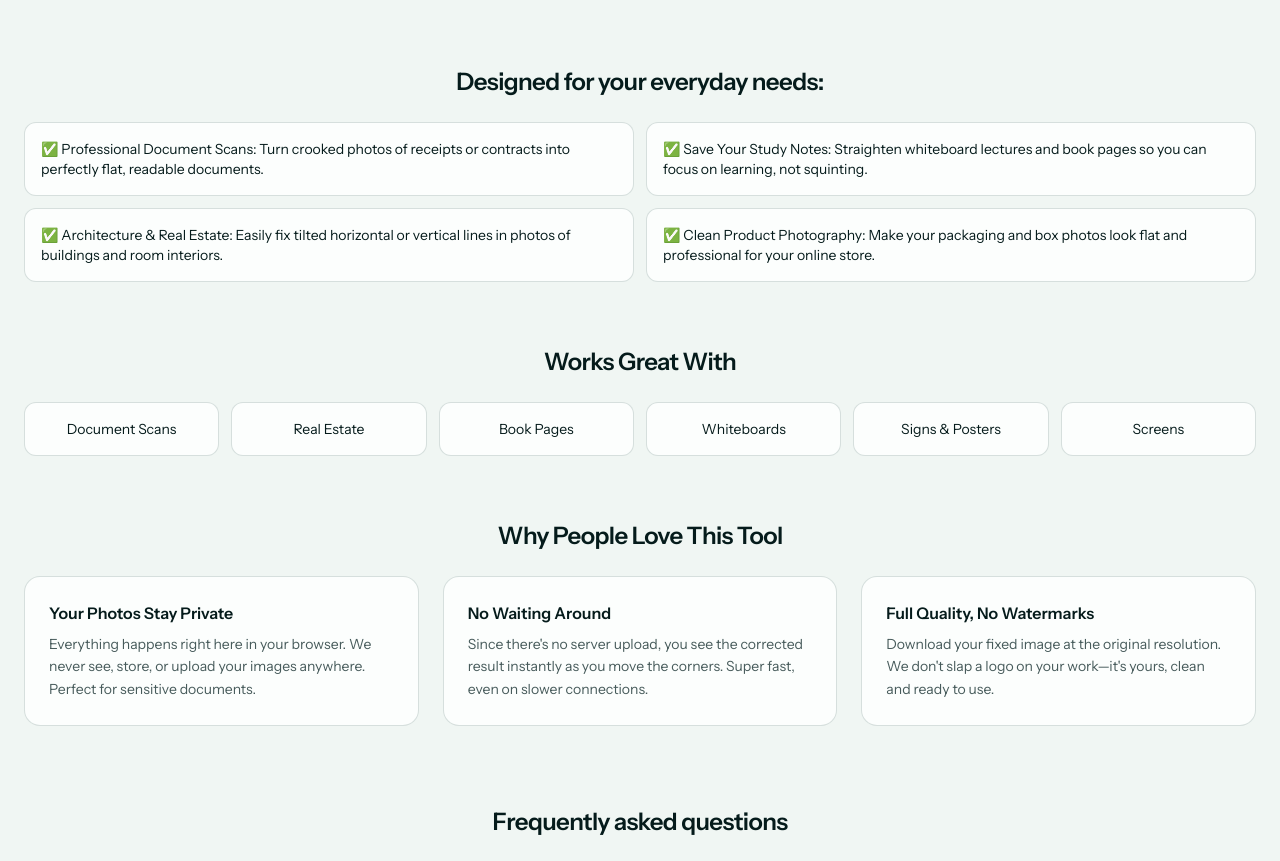
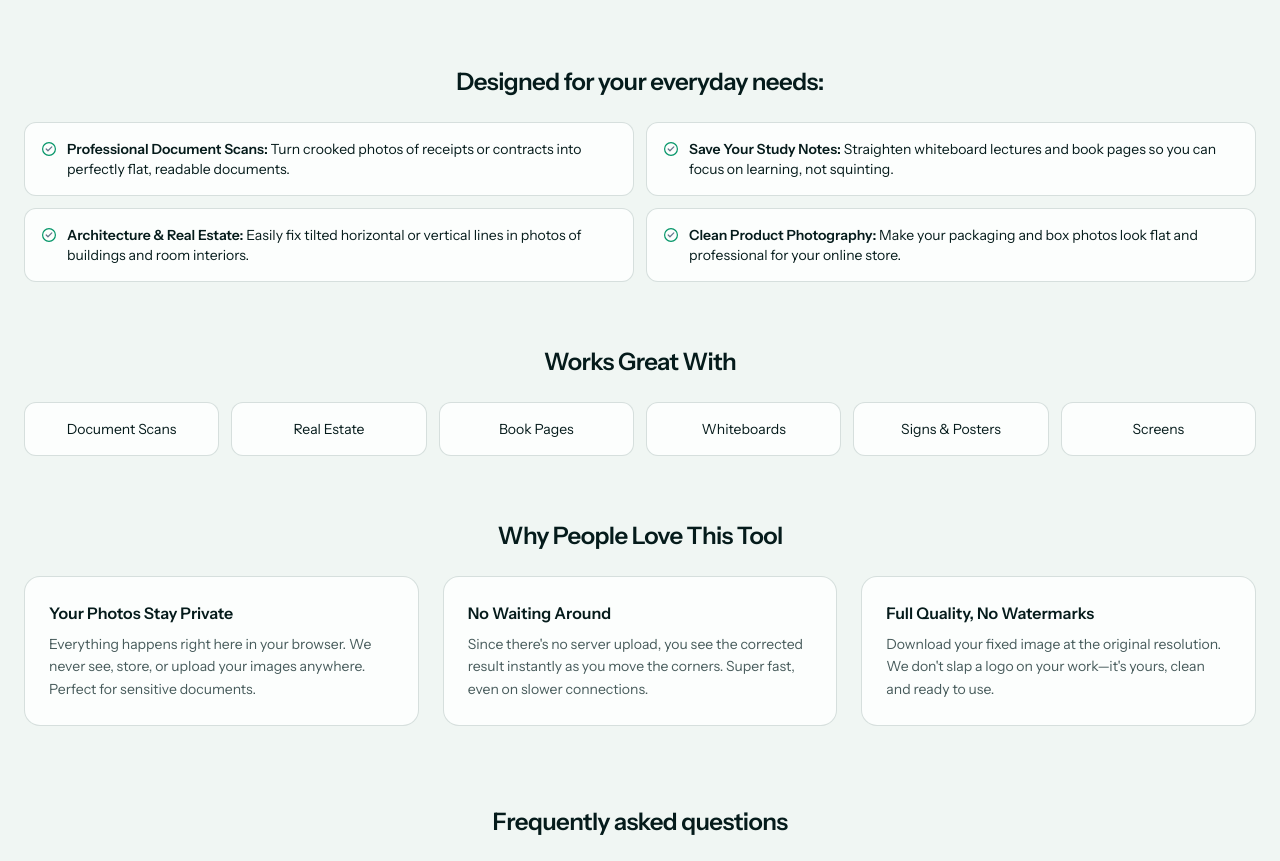
Before and after one commit to oathanrex/perspective-fix, a React (Vite) app: page / in a window 1280 px wide. Shown: the part 2121-2982 px from the top of the page. Built offline with nearby package versions, Linux system fonts and the light colour scheme.

Commit message:
Use SVG check icons in everyday use cases
Replace emoji checkmarks with a consistent green SVG circle-check icon in the everyday use-case cards.

Co-authored-by: Copilot <223556219+Copilot@users.noreply.github.com>

```diff
--- a/src/components/InteractiveSections.tsx
+++ b/src/components/InteractiveSections.tsx
@@ -85,10 +85,26 @@ const HOW_IT_WORKS = [
 ] as const;
 
 const EVERYDAY_NEEDS = [
-  '✅ Professional Document Scans: Turn crooked photos of receipts or contracts into perfectly flat, readable documents.',
-  '✅ Save Your Study Notes: Straighten whiteboard lectures and book pages so you can focus on learning, not squinting.',
-  '✅ Architecture & Real Estate: Easily fix tilted horizontal or vertical lines in photos of buildings and room interiors.',
-  '✅ Clean Product Photography: Make your packaging and box photos look flat and professional for your online store.',
+  {
+    title: 'Professional Document Scans',
+    description:
+      'Turn crooked photos of receipts or contracts into perfectly flat, readable documents.',
+  },
+  {
+    title: 'Save Your Study Notes',
+    description:
+      'Straighten whiteboard lectures and book pages so you can focus on learning, not squinting.',
+  },
+  {
+    title: 'Architecture & Real Estate',
+    description:
+      'Easily fix tilted horizontal or vertical lines in photos of buildings and room interiors.',
+  },
+  {
+    title: 'Clean Product Photography',
+    description:
+      'Make your packaging and box photos look flat and professional for your online store.',
+  },
 ] as const;
 
 const WORKS_WITH = [
@@ -277,10 +293,19 @@ export const InteractiveSections: React.FC<InteractiveSectionsProps> = ({
         <ul className="grid grid-cols-1 sm:grid-cols-2 gap-3">
           {EVERYDAY_NEEDS.map((useCase) => (
             <li
-              key={useCase}
-              className="p-4 rounded-xl border border-border/70 bg-surface text-sm text-foreground"
+              key={useCase.title}
+              className="flex items-start gap-2.5 p-4 rounded-xl border border-border/70 bg-surface text-sm text-foreground"
             >
-              {useCase}
+              <img
+                src={`${import.meta.env.BASE_URL}check-circle.svg`}
+                alt=""
+                aria-hidden="true"
+                className="mt-0.5 h-4 w-4 shrink-0"
+              />
+              <span>
+                <strong className="font-semibold">{useCase.title}:</strong>{' '}
+                {useCase.description}
+              </span>
             </li>
           ))}
         </ul>
```
Also changed, not shown: public/check-circle.svg (added).
